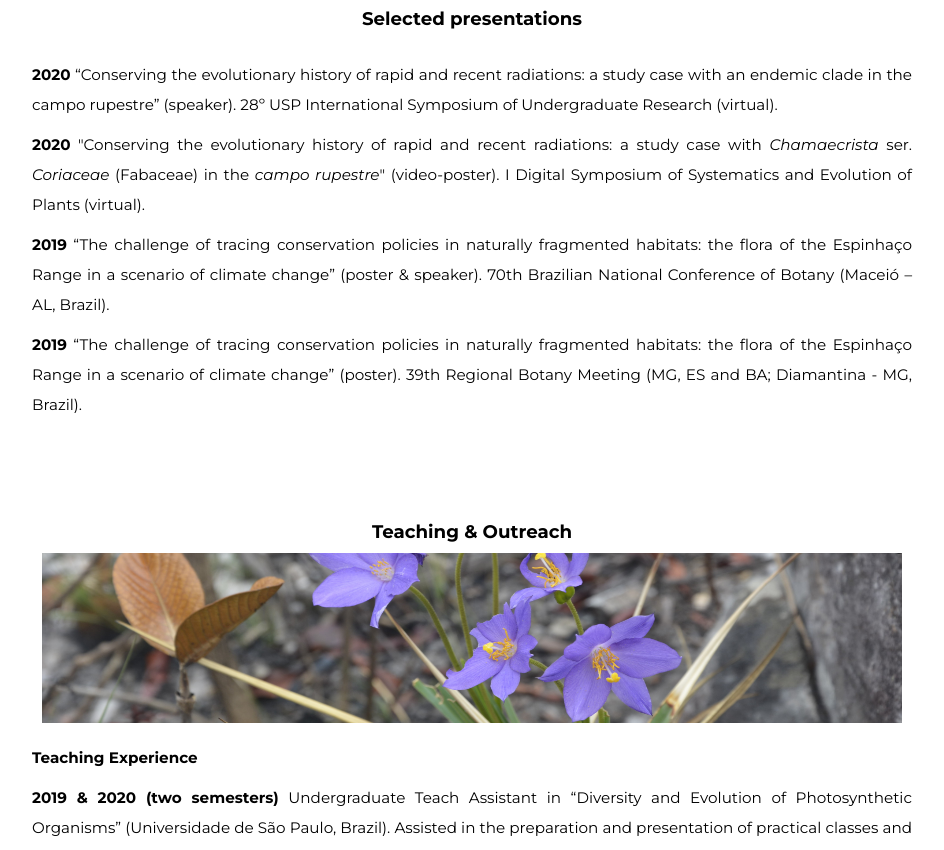
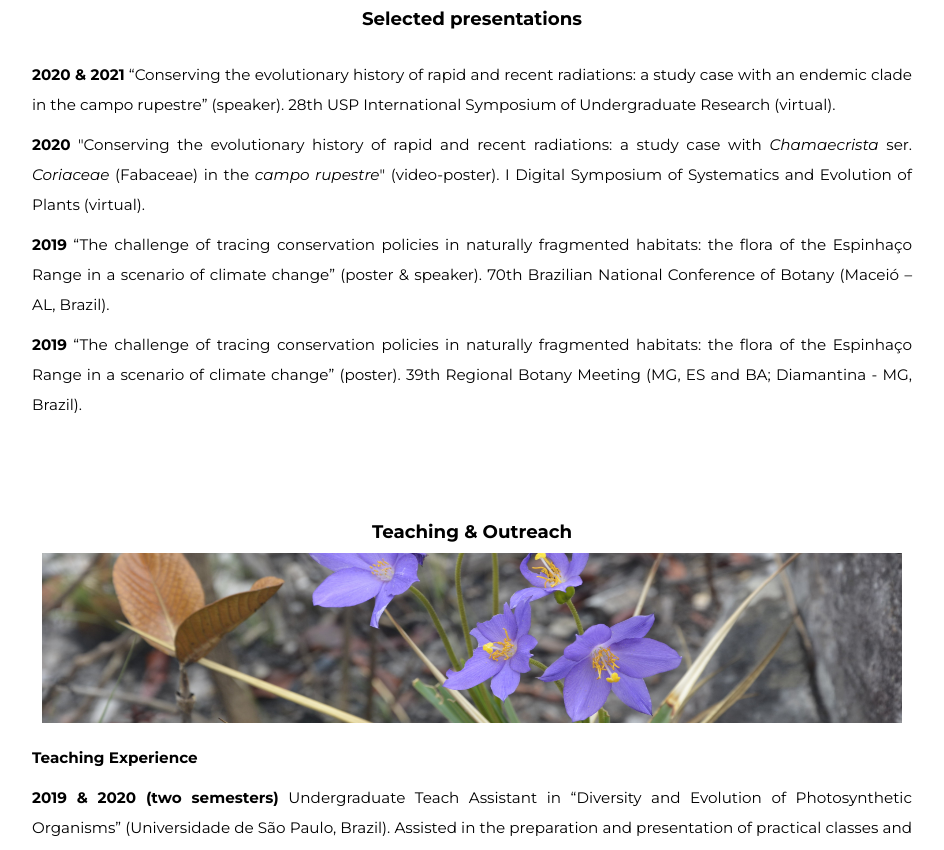
Before and after one commit to rpizzardo/rpizzardo.github.io, a plain HTML site: page index.html in a window 1280 px wide. Shown: the part 4082-4932 px from the top of the page, without its empty margins (168-1112 px from the left). Drawn offline with Linux system fonts and the light colour scheme.

Commit message:
Update index.html

```diff
--- a/index.html
+++ b/index.html
@@ -194,8 +194,8 @@
         <p> </p>
         <h1>Selected presentations</h1>
         <p>     </p>
-        <p><b>2020</b> “Conserving the evolutionary history of rapid and recent radiations: a study case with an endemic clade in the campo rupestre” (speaker).
-        28º USP International Symposium of Undergraduate Research (virtual).</p>
+        <p><b>2020 & 2021</b> “Conserving the evolutionary history of rapid and recent radiations: a study case with an endemic clade in the campo rupestre” (speaker).
+        28<sob>th<sob> USP International Symposium of Undergraduate Research (virtual).</p>
         <p><b>2020</b> "Conserving the evolutionary history of rapid and recent radiations: a study case with <i>Chamaecrista</i> ser. <i>Coriaceae</i> (Fabaceae)
         in the <i>campo rupestre</i>" (video-poster). I Digital Symposium of Systematics and Evolution of Plants (virtual).</p>
         <p><b>2019</b> “The challenge of tracing conservation policies in naturally fragmented habitats:
```
